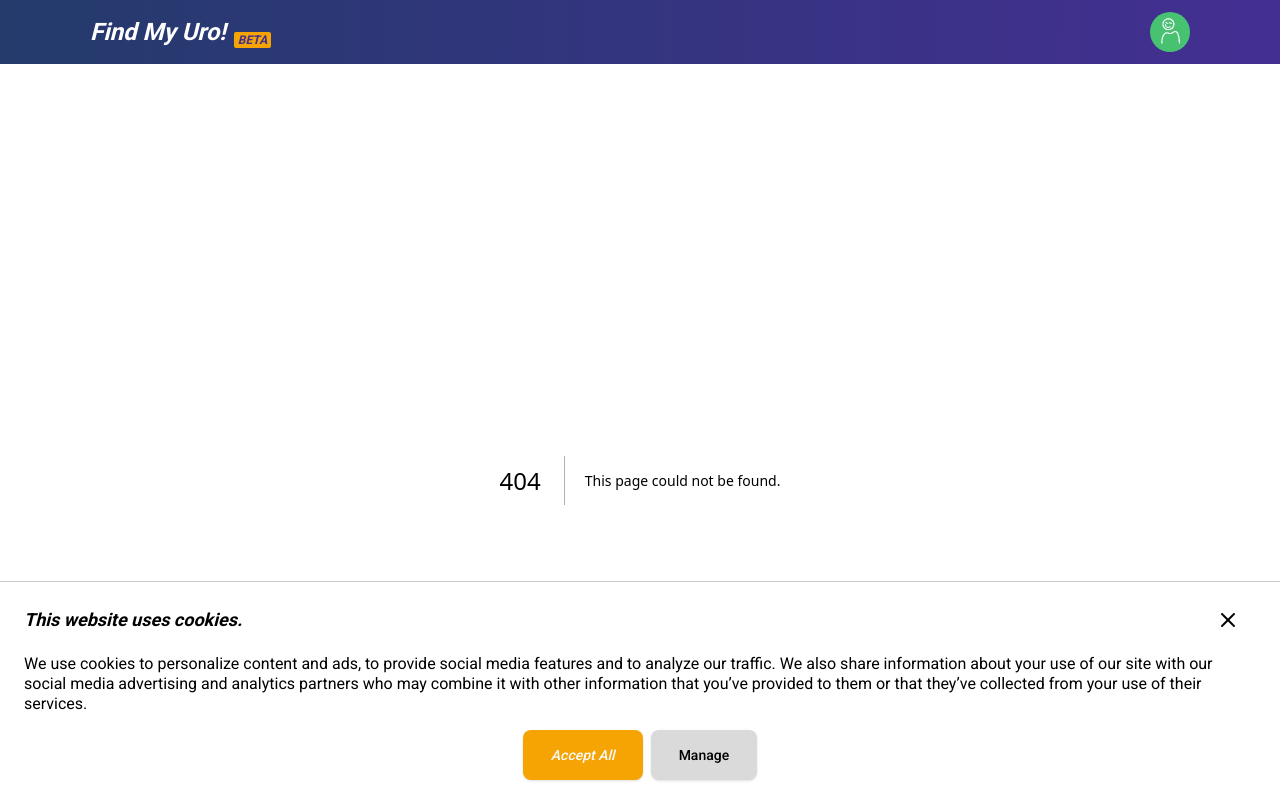
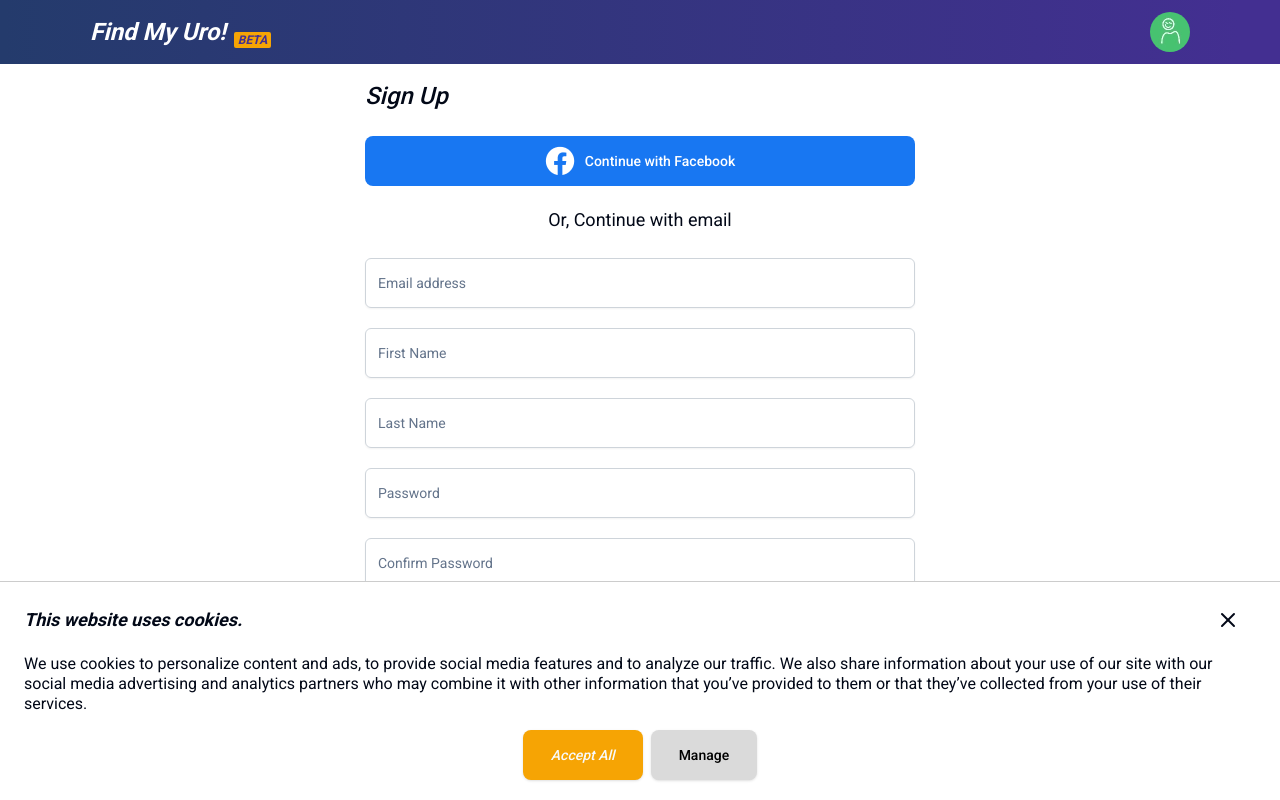
Before and after one commit to Coconut-Lab-SG/find-my-uro, a Next.js app: page /account/register in a window 1280 px wide. Before the commit this address had no page. Shown: the top 800 px of the page. Built offline with nearby package versions, Linux system fonts and the light colour scheme.

Commit message:
feat(auth): create register page and form UI layout

```diff
--- /dev/null
+++ b/src/app/(account)/account/register/page.tsx
@@ -0,0 +1,33 @@
+import Link from "next/link";
+import { FacebookAuth } from "../../components/facebook-auth";
+import { RegisterForm } from "../../components/register-form";
+
+export default function Register() {
+  return (
+    <div className="mobileL:min-w-[576px] max-w-[1140px] mx-auto px-5">
+      <div className="w-full mb-5 mobileL:w-1/2 mobileL:mx-auto">
+        <div className="flex flex-col gap-6">
+          <div className="flex flex-col gap-y-5">
+            <span className="text-2xl italic font-medium">Sign Up</span>
+          </div>
+
+          <div className="flex flex-col gap-y-5">
+            <FacebookAuth />
+            <div className="flex justify-center">
+              <span className="text-lg">Or, Continue with email</span>
+            </div>
+          </div>
+
+          {/* Register form */}
+          <RegisterForm />
+
+          <div className="flex items-center justify-center gap-4">
+            <Link href='/account/login'>
+              Sign In instead
+            </Link>
+          </div>
+        </div>
+      </div>
+    </div>
+  )
+}
--- a/src/app/(account)/components/login-form/index.tsx
+++ b/src/app/(account)/components/login-form/index.tsx
@@ -41,7 +41,7 @@ export function LoginForm() {
             </FormItem>
           )}
         />
-        <Button type="submit" className="w-full h-[50px] bg-[#f6a404] text-white rounded-lg text-xl">Sign In</Button>
+        <Button type="submit" className="w-full h-[50px] bg-[#f6a404] text-white rounded-lg text-xl hover:bg-[#f6a404]">Sign In</Button>
       </form>
     </Form>
   )
--- a/src/app/(account)/components/login-form/useLoginForm.ts
+++ b/src/app/(account)/components/login-form/useLoginForm.ts
@@ -1,4 +1,4 @@
-import { loginSchema } from "@/definitions/login-form";
+import { loginSchema } from "@/definitions/authentication-form";
 import { zodResolver } from "@hookform/resolvers/zod";
 import { useForm } from "react-hook-form";
 import { z } from "zod";
--- /dev/null
+++ b/src/app/(account)/components/register-form/index.tsx
@@ -0,0 +1,84 @@
+'use client'
+
+import { Button } from "@/components/ui/button";
+import {
+  Form,
+  FormControl,
+  FormField,
+  FormItem,
+  FormMessage
+} from "@/components/ui/form";
+import { Input } from "@/components/ui/input";
+import { useRegisterForm } from "./useRegisterForm";
+
+export function RegisterForm() {
+  const { form, onSubmit } = useRegisterForm()
+
+  return (
+    <Form {...form}>
+      <form onSubmit={form.handleSubmit(onSubmit)} className="space-y-5">
+        <FormField
+          control={form.control}
+          name="email"
+          render={({ field }) => (
+            <FormItem>
+              <FormControl>
+                <Input placeholder="Email address" className="h-[50px] border-[#ced4da]" {...field} />
+              </FormControl>
+              <FormMessage className="text-base" />
+            </FormItem>
+          )}
+        />
+        <FormField
+          control={form.control}
+          name="first_name"
+          render={({ field }) => (
+            <FormItem>
+              <FormControl>
+                <Input placeholder="First Name" className="h-[50px] border-[#ced4da]" {...field} />
+              </FormControl>
+              <FormMessage className="text-base" />
+            </FormItem>
+          )}
+        />
+        <FormField
+          control={form.control}
+          name="last_name"
+          render={({ field }) => (
+            <FormItem>
+              <FormControl>
+                <Input placeholder="Last Name" className="h-[50px] border-[#ced4da]" {...field} />
+              </FormControl>
+              <FormMessage className="text-base" />
+            </FormItem>
+          )}
+        />
+        <FormField
+          control={form.control}
+          name="password"
+          render={({ field }) => (
+            <FormItem>
+              <FormControl>
+                <Input placeholder="Password" type="password" className="h-[50px] border-[#ced4da]" {...field} />
+              </FormControl>
+              <FormMessage className="text-base" />
+            </FormItem>
+          )}
+        />
+        <FormField
+          control={form.control}
+          name="confirm_password"
+          render={({ field }) => (
+            <FormItem>
+              <FormControl>
+                <Input placeholder="Confirm Password" type="password" className="h-[50px] border-[#ced4da]" {...field} />
+              </FormControl>
+              <FormMessage className="text-base" />
+            </FormItem>
+          )}
+        />
+        <Button type="submit" className="w-full h-[50px] bg-[#f6a404] text-white rounded-lg text-xl hover:bg-[#f6a404]">Sign Up</Button>
+      </form>
+    </Form>
+  )
+}
--- /dev/null
+++ b/src/app/(account)/components/register-form/useRegisterForm.ts
@@ -0,0 +1,26 @@
+import { loginSchema, registerSchema } from "@/definitions/authentication-form";
+import { zodResolver } from "@hookform/resolvers/zod";
+import { useForm } from "react-hook-form";
+import { z } from "zod";
+
+export function useRegisterForm() {
+  const form = useForm<z.infer<typeof registerSchema>>({
+    resolver: zodResolver(registerSchema),
+    defaultValues: {
+      email: "",
+      first_name: "",
+      last_name: "",
+      password: '',
+      confirm_password: "",
+    },
+  })
+
+  function onSubmit(values: z.infer<typeof loginSchema>) {
+    console.log(values);
+  }
+
+  return {
+    form,
+    onSubmit
+  }
+}
--- /dev/null
+++ b/src/definitions/authentication-form.ts
@@ -0,0 +1,17 @@
+import { z } from 'zod'
+
+export const loginSchema = z.object({
+  email: z.string().min(1, { message: 'Please enter your email' }),
+  password: z.string().min(1, { message: 'Please enter your password' })
+})
+
+export const registerSchema = z.object({
+  email: z.string().min(1, { message: 'Please enter your email' }),
+  first_name: z.string().min(1, { message: 'Please enter first name' }),
+  last_name: z.string().min(1, { message: 'Please enter last name' }),
+  password: z.string().min(1, { message: 'Please enter your password' }),
+  confirm_password: z.string().min(1, { message: 'Please confirm your password' })
+})
+
+export type LoginForm = z.infer<typeof loginSchema>
+export type RegisterForm = z.infer<typeof registerSchema>
--- a/src/definitions/login-form.ts
+++ /dev/null
@@ -1,8 +0,0 @@
-import { z } from 'zod'
-
-export const loginSchema = z.object({
-  email: z.string().min(1, { message: 'Please enter your email' }),
-  password: z.string().min(1, { message: 'Please enter your password' })
-})
-
-export type LoginForm = z.infer<typeof loginSchema>
```
